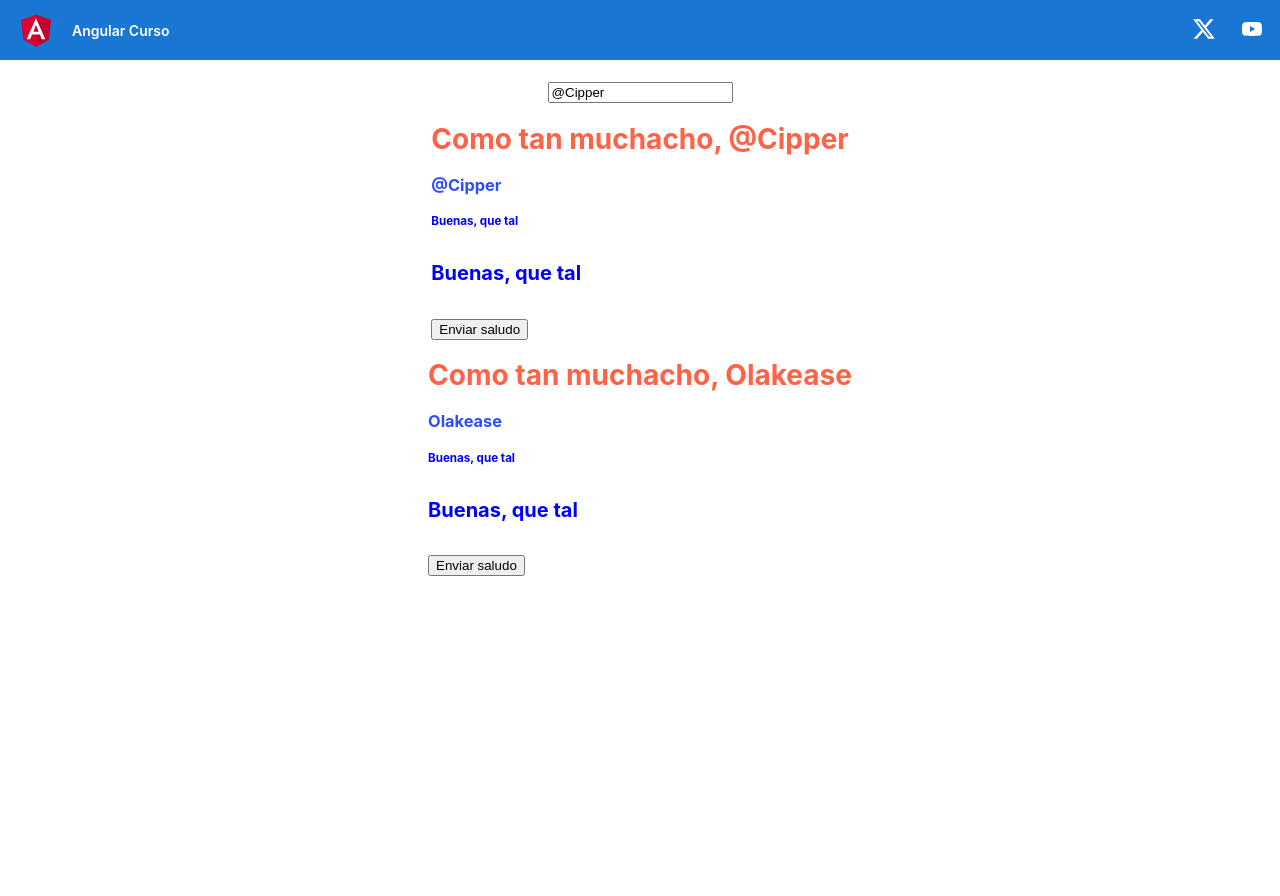
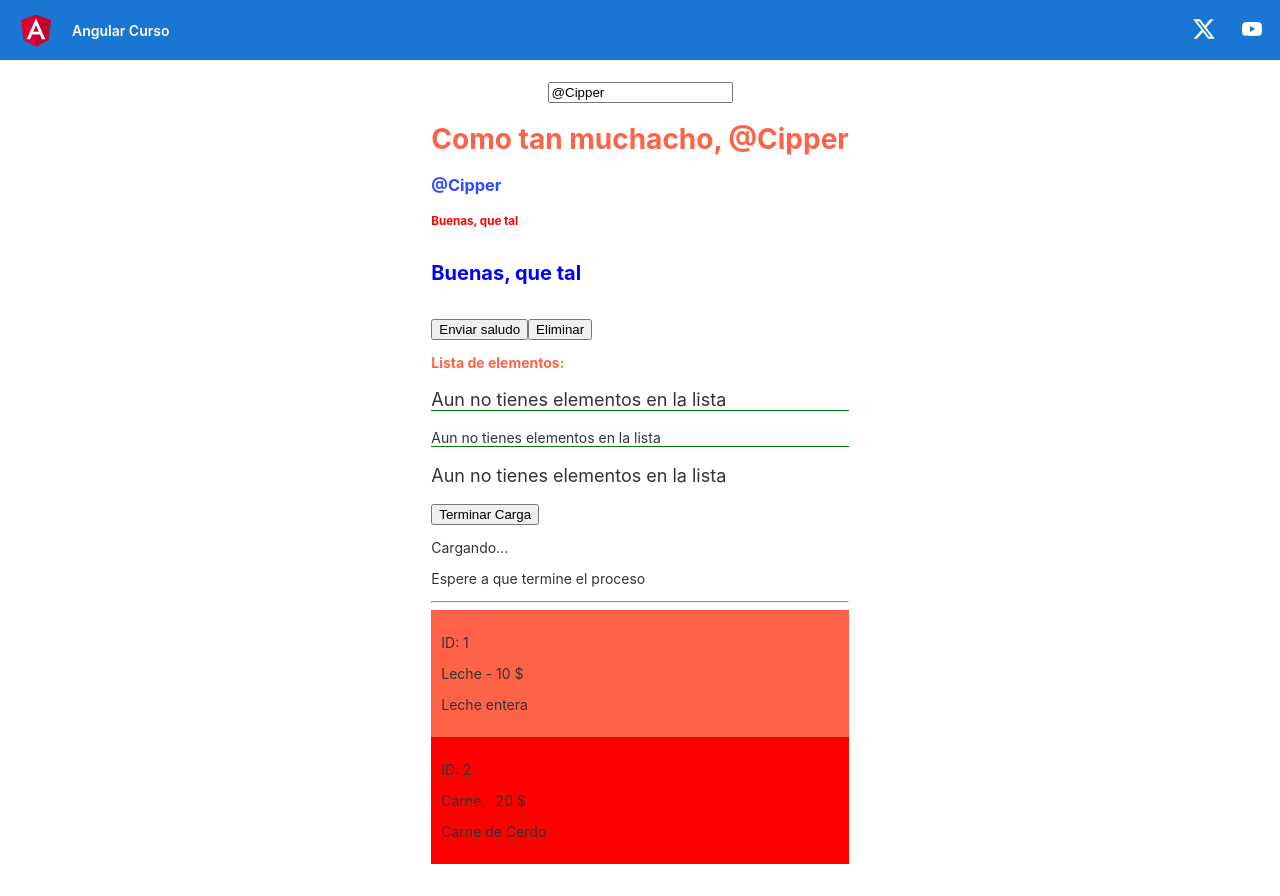
Before and after one commit to pablosnhz/angular-repaso, an Angular app: page / in a window 1280 px wide. Before the commit the page ends 800 px from the top, so only its background shows below. Built offline with nearby package versions, Linux system fonts and the light colour scheme.

Commit message:
modDirects

```diff
--- a/src/app/app.component.html
+++ b/src/app/app.component.html
@@ -327,8 +327,9 @@
 <div class="content" role="main">
 
   <input type="text" placeholder="Ingrese su nombre" [(ngModel)]="user">
-  <app-saludo [cositas]="user" (mensajeEmitter)="recibirMensajeHijo($event)"></app-saludo>
-  <app-saludo (mensajeEmitter)="recibirMensajeHijo($event)"></app-saludo>
+  <app-saludo [newText]="user" (mensajeEmitter)="recibirMensajeHijo($event)" (aEliminar)="vaAEliminar($event)"></app-saludo>
+
+
 
 </div>
 
--- a/src/app/app.component.ts
+++ b/src/app/app.component.ts
@@ -8,8 +8,14 @@ import { Component } from '@angular/core';
 export class AppComponent {
   title = 'Curso';
   user = '@Cipper';
+  user1 = '@MyNameIsCheka';
 
   recibirMensajeHijo(evento: string){
     alert(evento);
   }
+
+  vaAEliminar(evento: string){
+    alert(evento);
+  }
+
 }
--- a/src/app/components/saludo/saludo.component.html
+++ b/src/app/components/saludo/saludo.component.html
@@ -1,10 +1,10 @@
-<h1>Como tan muchacho, {{ cositas }}</h1>
+<h1>Como tan muchacho, {{ newText }}</h1>
 
-<h3 [ngClass]="cositas == 'nolose' ? 'nolose' : 'saludo' " id="usuario" [innerHTML]="cositas">
+<h3 [ngClass]="newText == 'nolose' ? 'nolose' : 'saludo' " id="usuario" [innerHTML]="newText">
 
 </h3>
 
-<h5 [ngStyle]="{color: 'blue'}">
+<h5 [ngStyle]="{color: 'red'}">
   Buenas, que tal
 </h5>
 
@@ -13,3 +13,6 @@
 </h5>
 
 <button (click)="mensajeAlPadre()">Enviar saludo</button>
+<button (click)="estoSeElimina()">Eliminar</button>
+
+<app-lista-basica></app-lista-basica>
--- a/src/app/components/saludo/saludo.component.ts
+++ b/src/app/components/saludo/saludo.component.ts
@@ -7,11 +7,22 @@ import { Component, Input, Output, OnInit, EventEmitter, OnDestroy, OnChanges, S
 })
 export class SaludoComponent implements OnInit, OnDestroy, OnChanges {
 
-  // padre llama al hijo, veni hijo
-  @Input() cositas: string = 'Olakease';
+  // padre llama al hijo, veni hijo, para traer input
+  @Input() newText: string = 'MyNameIs';
 
-  // hijo llama al padre, ven padre
+
+  // hijo llama al padre, ven padre, para llevar output
   @Output() mensajeEmitter: EventEmitter<string> = new EventEmitter<string>();
+  @Output() aEliminar: EventEmitter<string> = new EventEmitter<string>();
+
+  estoSeElimina(): void {
+    this.aEliminar.emit(`${ this.newText } esto se elimina`)
+  }
+
+  mensajeAlPadre(): void {
+    // alert(`${ this.nombre } procedimiento exitoso!`)
+    this.mensajeEmitter.emit(`${ this.newText } procedimiento exitoso!`);
+  }
 
   myStyle: object = {
     color: 'blue',
@@ -30,9 +41,4 @@ export class SaludoComponent implements OnInit, OnDestroy, OnChanges {
     console.log('ngOnDestroy implemented.');
   }
 
-  mensajeAlPadre(): void {
-    // alert(`${ this.nombre } procedimiento exitoso!`)
-    this.mensajeEmitter.emit(`${ this.cositas } procedimiento exitoso!`);
-  }
-
 }
--- /dev/null
+++ b/src/app/modules/lista-basica/lista-basica.component.html
@@ -0,0 +1,34 @@
+<!-- bloque directivas de atributo -->
+
+<p [ngStyle]="{ color: 'tomato', fontWeight: 'bolder' }">Lista de elementos:</p>
+<p [ngClass]="['underlined', 'small']">Aun no tienes elementos en la lista</p>
+<p [ngClass]="['underlined']">Aun no tienes elementos en la lista</p>
+<p [ngClass]="{underlined: false, small: true}">Aun no tienes elementos en la lista</p>
+
+<!-- directivas estructurales -->
+
+<button (click)="cambiarCargando()">{{ cargando ? 'Terminar Carga' : 'Iniciar Carga' }}</button>
+
+
+<!-- <ng-container *ngIf="cargando"; else elseTemplate> -->
+<ng-container *ngIf="!cargando; else elseTemplate">
+  <p>Todo Listo!</p>
+</ng-container>
+
+<ng-template #elseTemplate>
+  <p>Cargando...</p>
+  <p>Espere a que termine el proceso</p>
+</ng-template>
+
+<hr>
+
+<!-- USO NgFor -->
+<!-- iteramos sobre producto para obtener la lista -->
+<div *ngFor="let producto of listaElementos; let i = index; let even = even">
+  <!-- ambito donde tenemos acceso a producto -->
+  <div [ngStyle]="even?{ backgroundColor: 'tomato', padding: '10px'}:{ backgroundColor: 'red', padding: '10px'}">
+    <p>ID: {{ i + 1 }}</p>
+    <p>{{ producto.nombre }} - {{ producto.precio }} $</p>
+    <p>{{ producto.description }}</p>
+  </div>
+</div>
--- /dev/null
+++ b/src/app/modules/lista-basica/lista-basica.component.scss
@@ -0,0 +1,7 @@
+.underlined {
+  border-bottom: 1px solid green;
+}
+
+.small {
+  font-size: large;
+}
--- /dev/null
+++ b/src/app/modules/lista-basica/lista-basica.component.ts
@@ -0,0 +1,37 @@
+import { Component, OnInit } from '@angular/core';
+
+// creamos un tipo base para el ejemplo
+export type Producto = {
+  nombre: string,
+  precio: number,
+  description: string
+}
+
+@Component({
+  selector: 'app-lista-basica',
+  templateUrl: './lista-basica.component.html',
+  styleUrls: ['./lista-basica.component.scss']
+})
+export class ListaBasicaComponent implements OnInit {
+
+  listaElementos: Producto[] = [
+    {
+      nombre: 'Leche',
+      precio: 10,
+      description: 'Leche entera'
+    },
+    {
+      nombre: 'Carne',
+      precio: 20,
+      description: 'Carne de Cerdo'
+    }
+  ];
+  cargando: boolean = true;
+
+  ngOnInit(): void {
+  }
+
+  cambiarCargando(){
+    this.cargando = !this.cargando;
+  }
+}
```
Also changed, not shown: src/app/app.module.ts (+8 -2 lines), src/app/modules/lists.module.ts (added, +20 -0 lines), 2 other files (tests, documents, lock files or other folders).
